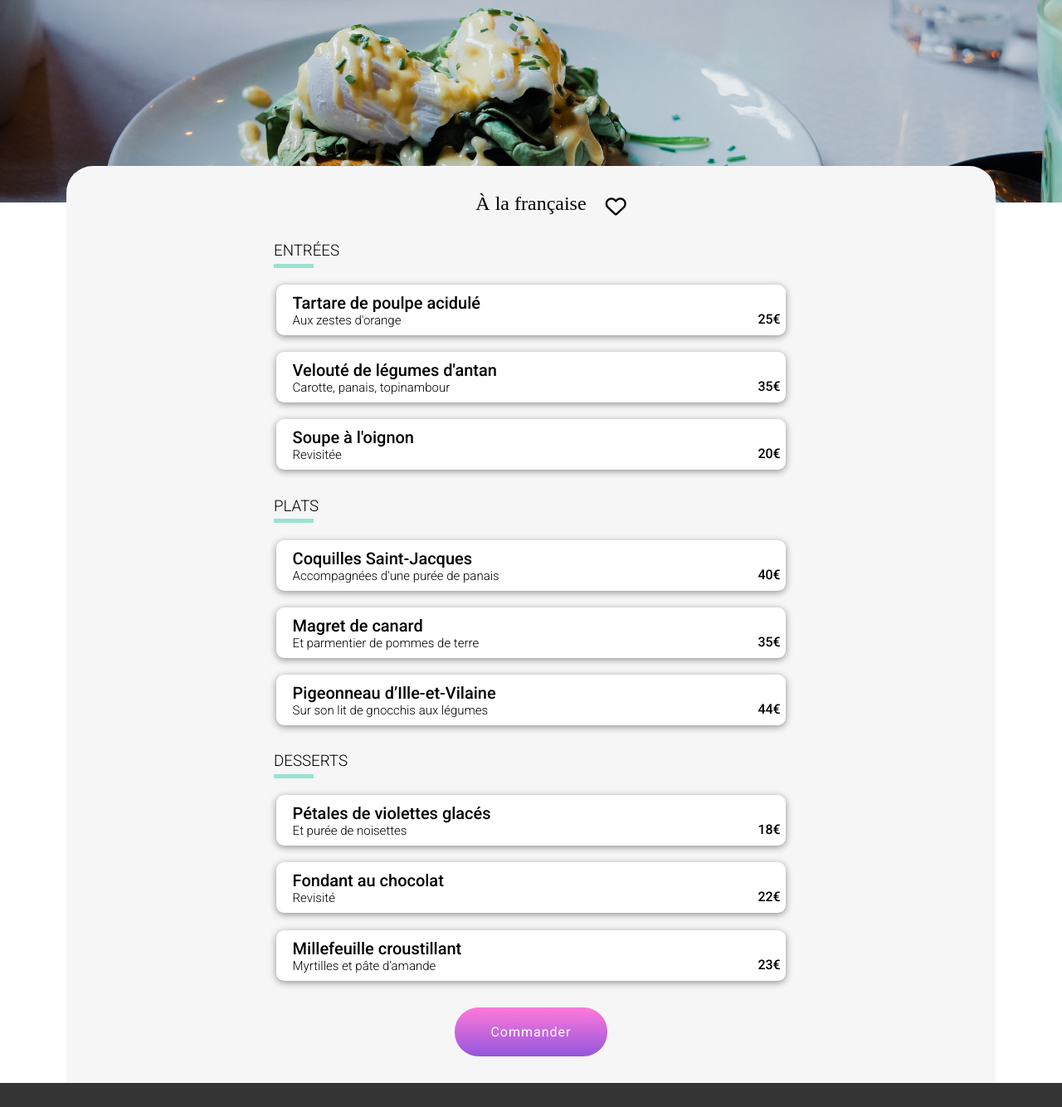
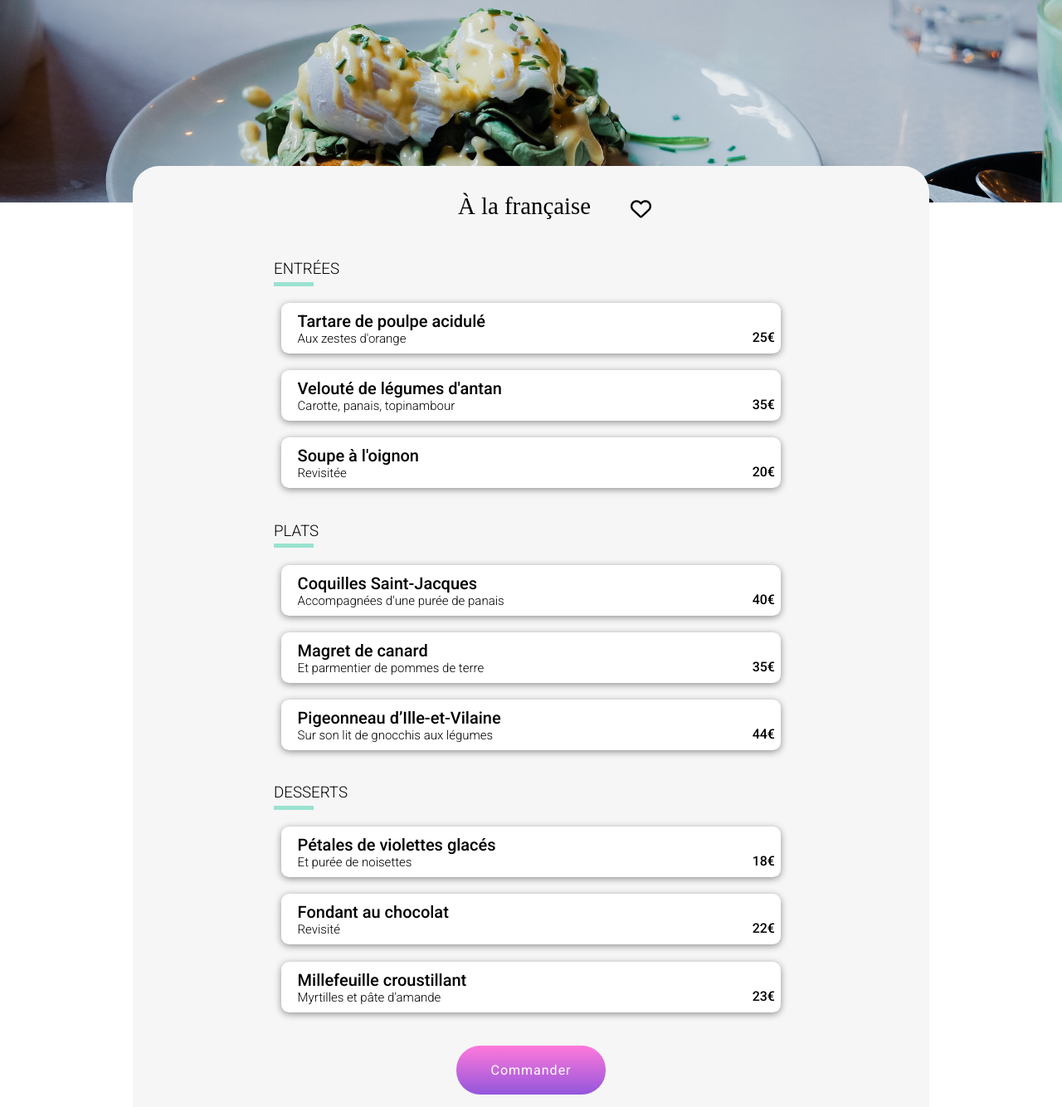
Before and after one commit to NathanMachrouh/Ohmyfood, a website: page restaurants/ALaFrançaise.html in a window 1280 px wide. Shown: the part 129-1463 px from the top of the page at 83% size. Drawn offline with Linux system fonts and the light colour scheme; a web font is replaced by a local one.

Commit message:
correctif section fonctionnement
correctif positionnement section fonctionnement

```diff
--- a/restaurants/ALaFrançaise.html
+++ b/restaurants/ALaFrançaise.html
@@ -106,7 +106,7 @@
                     <div class="meal__check"><i class="fa-solid fa-circle-check"></i></div>
                 </div>
             </div>
-            <a class="main__menu__btn" href="#restaurants">Commander</a>
+            <a class="main__menu__btn main__btn" href="#restaurants">Commander</a>
         </section>
     </main>
 
--- a/styles/index.scss
+++ b/styles/index.scss
@@ -23,13 +23,15 @@ a {
 }
 
 @keyframes loader-bg {
-    0%{
+    0% {
         opacity: 1;
     }
-    50%{
+
+    50% {
         opacity: 1;
     }
-    100%{
+
+    100% {
         opacity: 0;
         visibility: hidden;
     }
@@ -137,7 +139,8 @@ a {
 /*FIN DESCRIPTION*/
 
 /*DEBUT FONCTIONNEMENT*/
-.main__menu {
+.main__container {
+    .main__front {
         display: flex;
         flex-direction: column;
         padding: 40px 20px;
@@ -189,6 +192,8 @@ a {
             background-color: $primary;
             color: white;
         }
+    }
+
 }
 
 /*FIN FONCTIONNEMENT*/
@@ -316,8 +321,9 @@ a {
 /*MEDIA QUERIES TABLET*/
 
 @media (min-width: 800px) {
+    .main__container {
 
-    .main__menu {
+        .main__front {
             align-items: center;
 
             .main__menu__step {
@@ -328,6 +334,7 @@ a {
                 }
             }
 
+        }
     }
 
     .main__restaurants {
@@ -357,9 +364,12 @@ a {
 
     }
 
-    .main__menu {
+    .main__container {
+
+        .main__front {
             align-items: inherit;
             padding: 2rem 5rem 0;
+
 
             h2 {
                 margin-left: 20px;
@@ -382,6 +392,8 @@ a {
                 }
             }
         }
+    }
+
 
     .main__restaurants {
         padding: 2rem 5rem 3rem;
--- a/styles/restaurants.scss
+++ b/styles/restaurants.scss
@@ -47,23 +47,32 @@ main {
     }
 
     .main__menu {
-
         position: relative;
         top: -3rem;
         border-radius: 2rem 2rem 0 0;
         flex-wrap: wrap;
         background-color: $grey1;
-        gap: 2rem;
+        padding-bottom: 2.5rem;
         margin-bottom: -3rem;
+
+        .main__menu__starter,
+        .main__menu__dish,
+        .main__menu__dessert {
+            margin-bottom: 2.5rem;
+        }
 
         .main__menu__title {
             font-family: "Shrikhand";
             font-weight: 500;
+            font-size: 1.8rem;
             position: relative;
+            padding: 2rem 2rem 3rem 1rem;
+            align-items: inherit;
 
             i {
                 position: absolute;
-                right: 1rem;
+                margin-left: 3rem;
+                top: 2.5rem;
                 font-size: 25px;
             }
 
@@ -92,7 +101,7 @@ main {
             margin-right: auto;
             cursor: pointer;
             overflow: hidden;
-            width: 96%;
+            width: 94%;
             @include menu_appear;
             animation: appear 1s;
             animation-fill-mode: both;
@@ -155,11 +164,13 @@ main {
     }
 
     .main__menu__btn {
-        text-align: center;
-        margin: auto;
-        width: 9rem;
+        display: flex;
+        justify-content: center;
+        width: 5rem;
+        margin-left: auto;
+        margin-right: auto;
         background: linear-gradient(to bottom, #FF79DA, #9356DC 100%);
-        padding: 20px;
+        padding: 20px 50px;
         color: white;
         border-radius: 1.8rem;
         letter-spacing: 1px;
@@ -177,7 +188,7 @@ main {
     .main__menu {
 
         .main__menu__title {
-            position: relative;
+            text-align: center;
 
             i {
                 top: 0.3rem;
@@ -190,6 +201,8 @@ main {
         .main__menu__dish,
         .main__menu__dessert {
             width: 30rem;
+            margin-left: auto;
+            margin-right: auto;
         }
     }
 
```
Also changed, not shown: index.html (+1 -1 lines), styles/style.css. Lines whose indentation alone changed are shown as unchanged.
